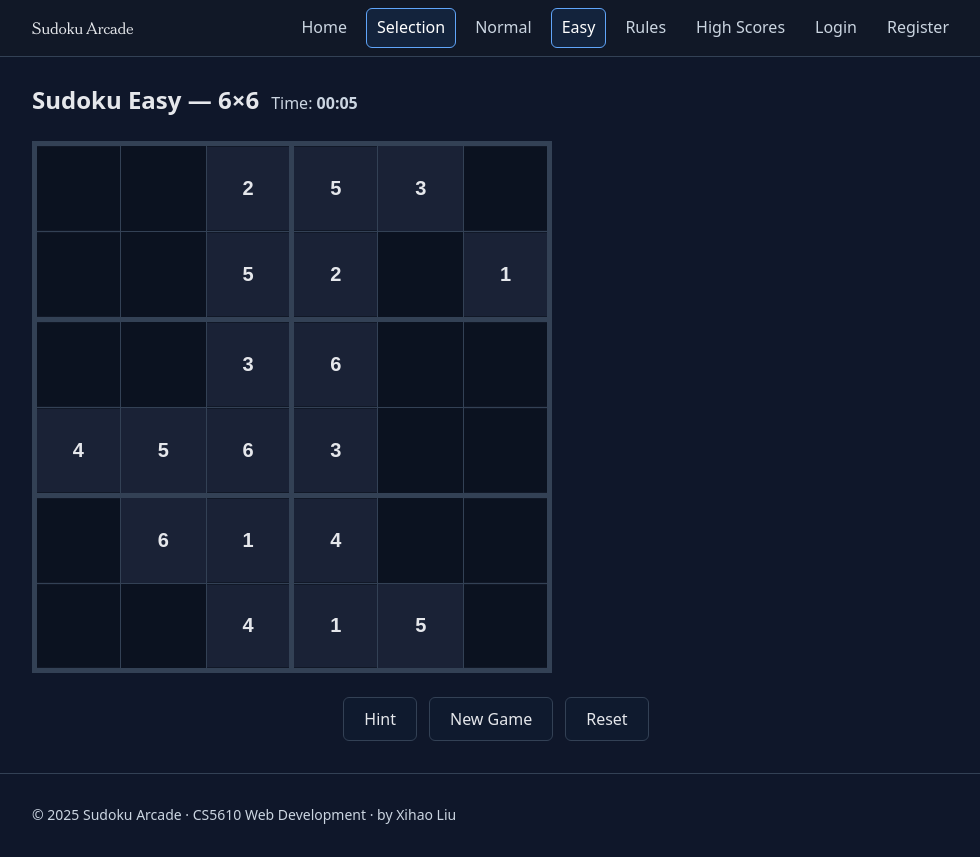
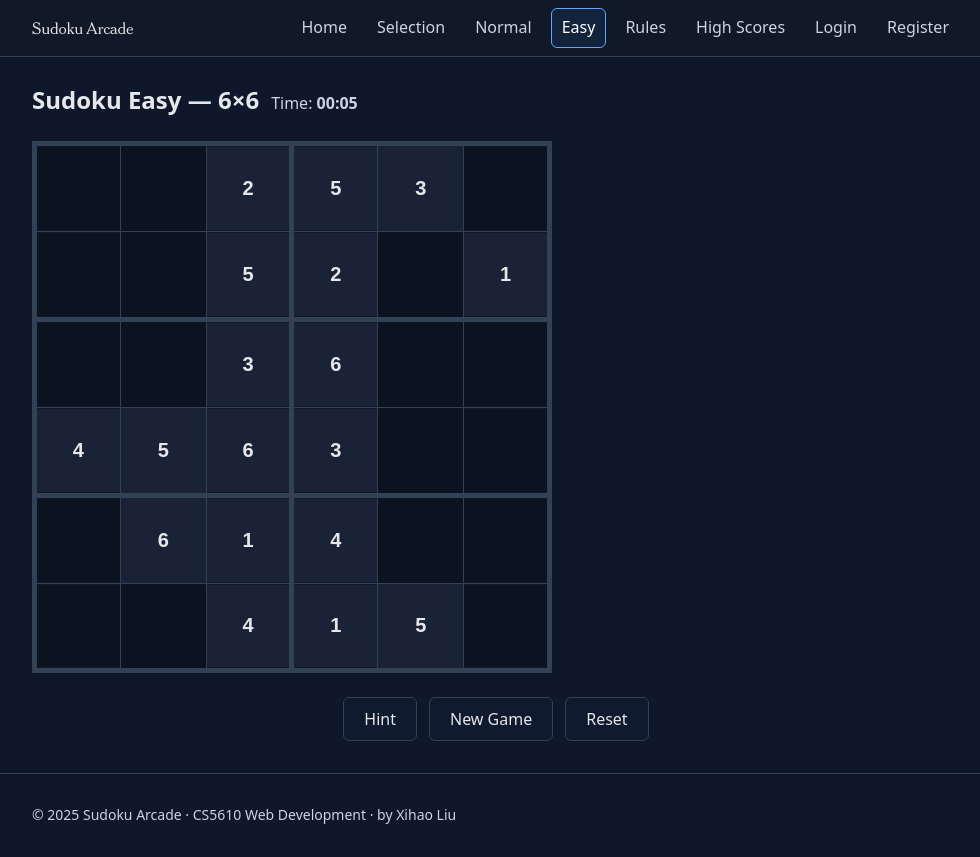
Before and after one commit to 1ndigoLIU/Xihao-Liu-project2, a React (Vite) app: page /games/easy in a window 1280 px wide. Shown: the whole page, without its empty margins (144-1124 px from the left). Built offline with nearby package versions, Linux system fonts and the light colour scheme.

Commit message:
fix bug:1.selection button in navbar always highlight 2.locals storage save hint status

```diff
--- a/src/components/Navbar.jsx
+++ b/src/components/Navbar.jsx
@@ -6,7 +6,11 @@ export default function Navbar() {
         if (path === "/") {
             return pathname === "/" ? "active" : "";
         }
-        return pathname === path || pathname.startsWith(path) ? "active" : "";
+        // For /games, only match exactly /games, not /games/easy or /games/normal
+        if (path === "/games") {
+            return pathname === "/games" ? "active" : "";
+        }
+        return pathname === path || pathname.startsWith(path + "/") ? "active" : "";
     };
 
     return (
--- a/src/context/SudokuContext.jsx
+++ b/src/context/SudokuContext.jsx
@@ -161,6 +161,7 @@ function sudokuReducer(state, action) {
             return {
                 ...state,
                 ...action.payload,
+                hintCell: null, // Always clear hint when loading saved state
             };
 
         default:
@@ -307,7 +308,7 @@ export function SudokuProvider({ children }) {
         state.selectedCell,
         state.invalidCells,
         state.isComplete,
-        state.hintCell,
+        // hintCell is not saved - hints should not persist across sessions
         // Timer is handled separately with debouncing
     ]);
 
--- a/src/utils/localStorageUtils.js
+++ b/src/utils/localStorageUtils.js
@@ -35,7 +35,7 @@ export function saveGameState(state, size) {
             isComplete: state.isComplete,
             timer: state.timer,
             isTimerRunning: state.isTimerRunning,
-            hintCell: state.hintCell,
+            // hintCell is not saved - hints should not persist across sessions
         };
         localStorage.setItem(storageKey, JSON.stringify(stateToSave));
     } catch (error) {
```
